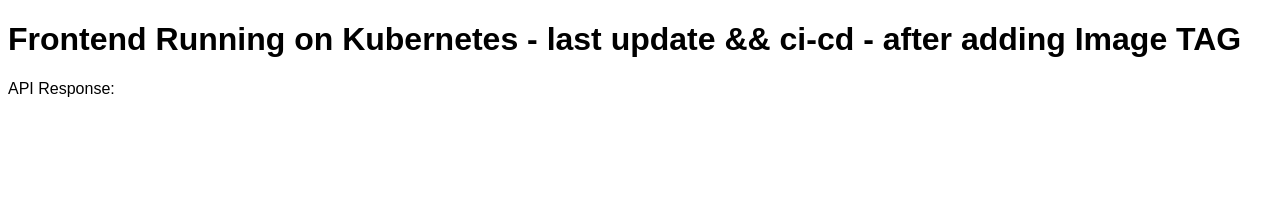
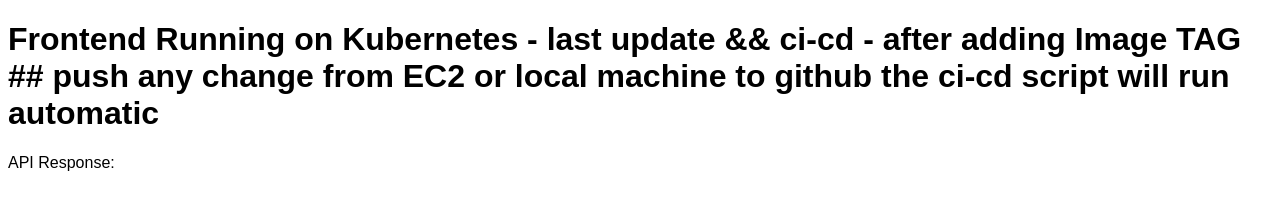
Before and after one commit to philiphabib/microservice-project, a plain HTML site: page frontend/index.html in a window 1280 px wide. Drawn offline with Linux system fonts and the light colour scheme; no server answers.

Commit message:
change index body

```diff
--- a/frontend/index.html
+++ b/frontend/index.html
@@ -5,7 +5,7 @@
   <title>Frontend Microservice</title>
 </head>
 <body style="font-family: Arial;">
-  <h1>Frontend Running on Kubernetes - last update &&  ci-cd - after adding Image TAG</h1>
+  <h1>Frontend Running on Kubernetes - last update &&  ci-cd - after adding Image TAG ## push any change from EC2 or local machine to github the ci-cd script will run automatic</h1>
   <p>API Response:</p>
   <div id="api"></div>
 
```
